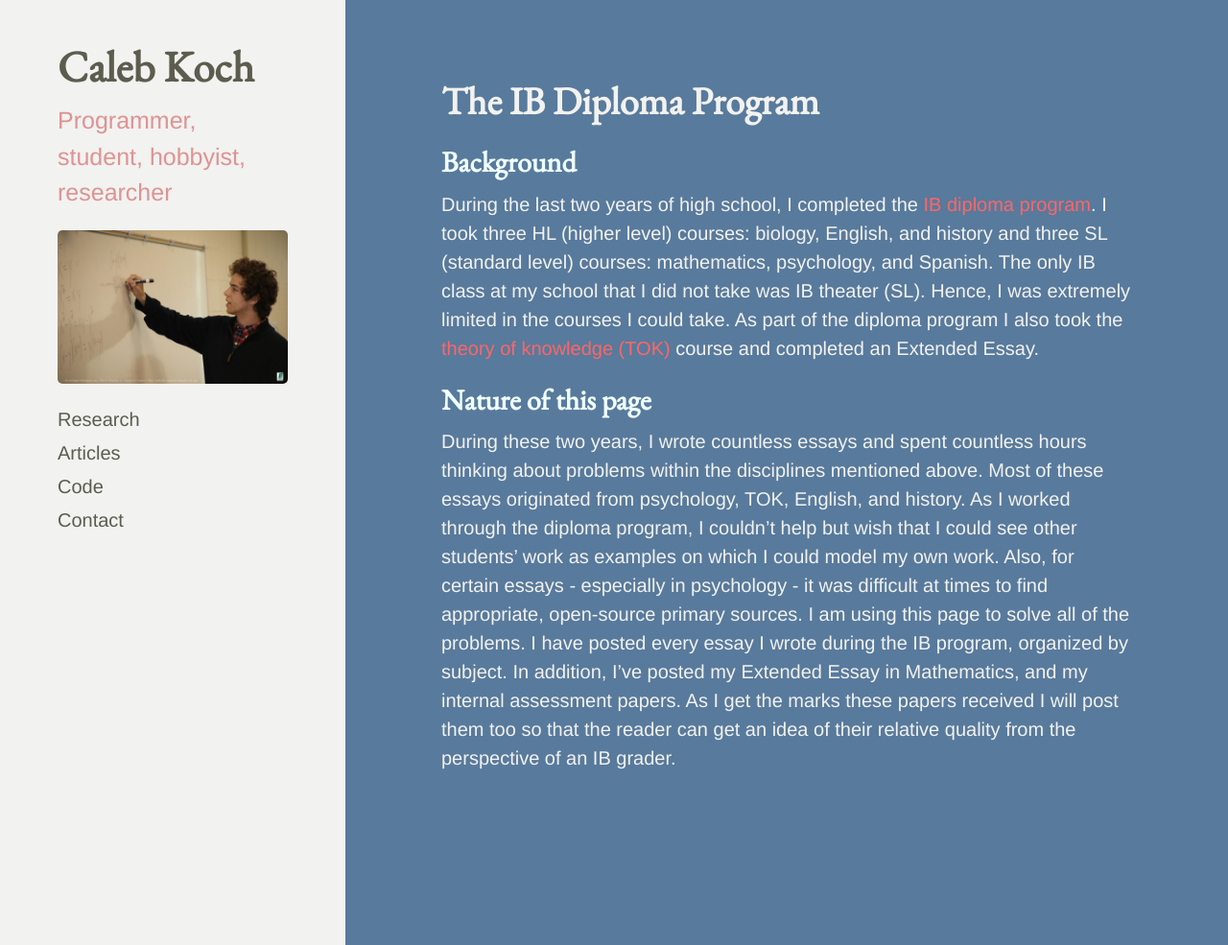
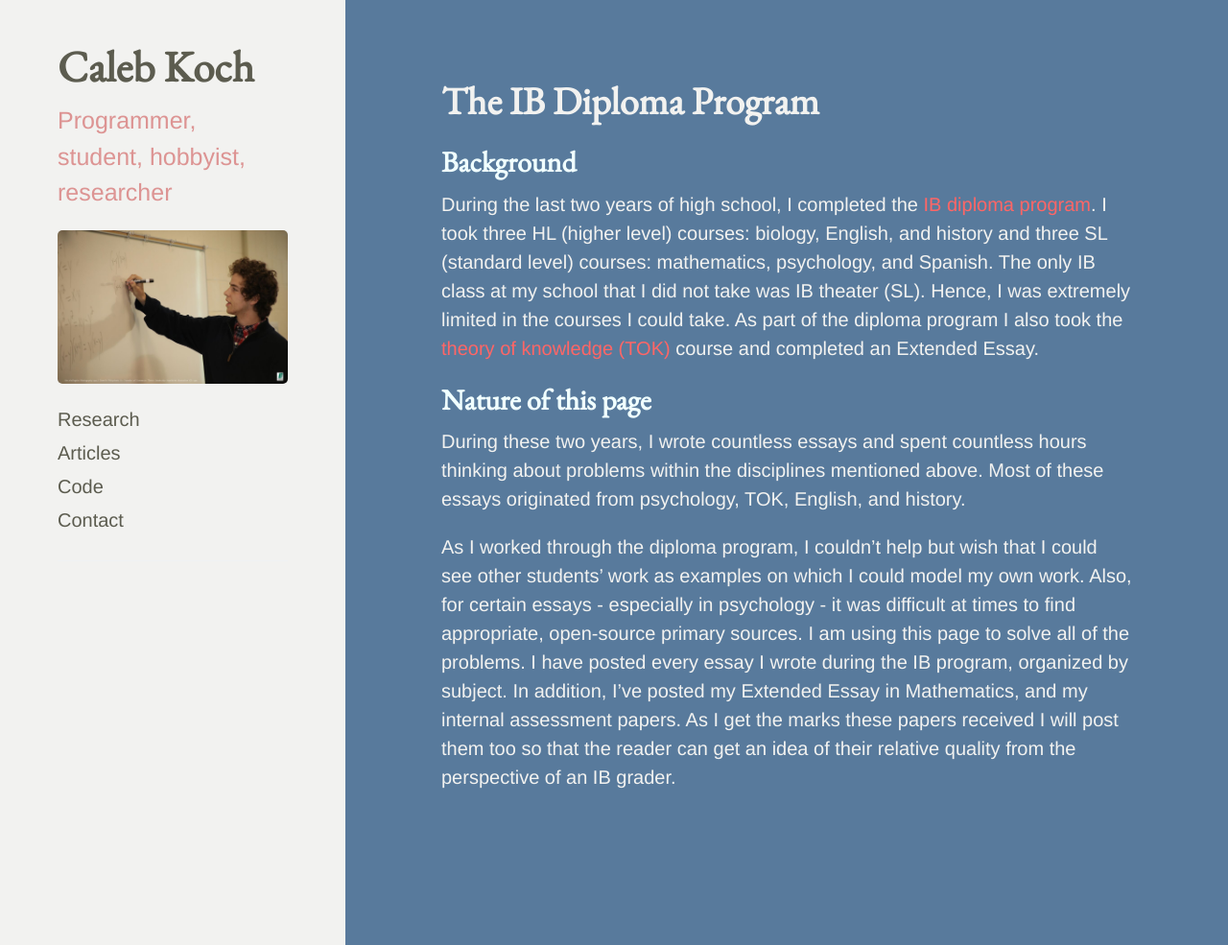
Before and after one commit to cakoch10/cakoch10.github.io, a Jekyll site: the page built from IB.md, in a window 1280 px wide and 985 px high. Shown: the whole window at 96% size. Built offline with Jekyll 4.4.1, drawn with Linux system fonts in a browser that asks for light colours.

Commit message:
Update IB.md

```diff
--- a/IB.md
+++ b/IB.md
@@ -12,5 +12,9 @@
 <h2>Nature of this page</h2>
 
 <span style="color:#f2f2f0">
-During these two years, I wrote countless essays and spent countless hours thinking about problems within the disciplines mentioned above. Most of these essays originated from psychology, TOK, English, and history. As I worked through the diploma program, I couldn't help but wish that I could see other students' work as examples on which I could model my own work. Also, for certain essays - especially in psychology - it was difficult at times to find appropriate, open-source primary sources. I am using this page to solve all of the problems. I have posted every essay I wrote during the IB program, organized by subject. In addition, I've posted my Extended Essay in Mathematics, and my internal assessment papers. As I get the marks these papers received I will post them too so that the reader can get an idea of their relative quality from the perspective of an IB grader.
+During these two years, I wrote countless essays and spent countless hours thinking about problems within the disciplines mentioned above. Most of these essays originated from psychology, TOK, English, and history.
 </span>
+
+<span style="color:#f2f2f0">
+As I worked through the diploma program, I couldn't help but wish that I could see other students' work as examples on which I could model my own work. Also, for certain essays - especially in psychology - it was difficult at times to find appropriate, open-source primary sources. I am using this page to solve all of the problems. I have posted every essay I wrote during the IB program, organized by subject. In addition, I've posted my Extended Essay in Mathematics, and my internal assessment papers. As I get the marks these papers received I will post them too so that the reader can get an idea of their relative quality from the perspective of an IB grader.
+</span>
```
